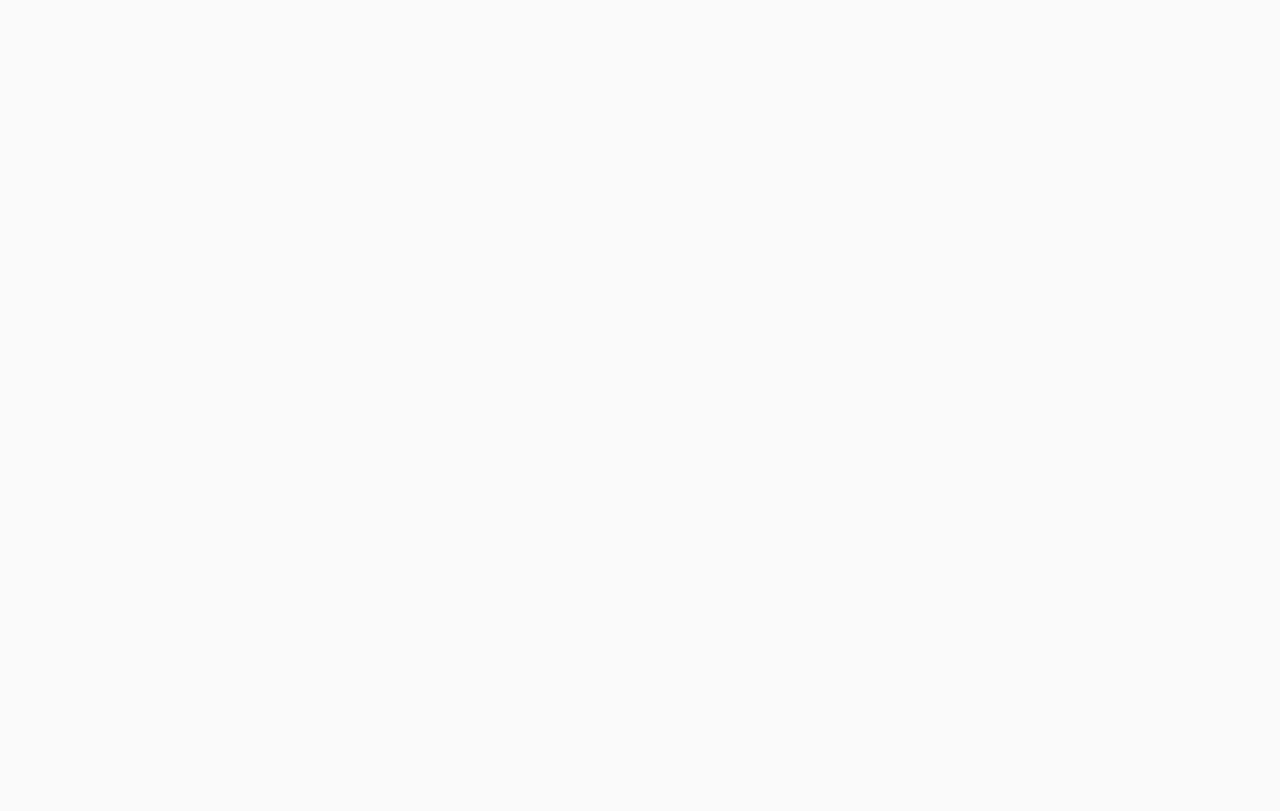
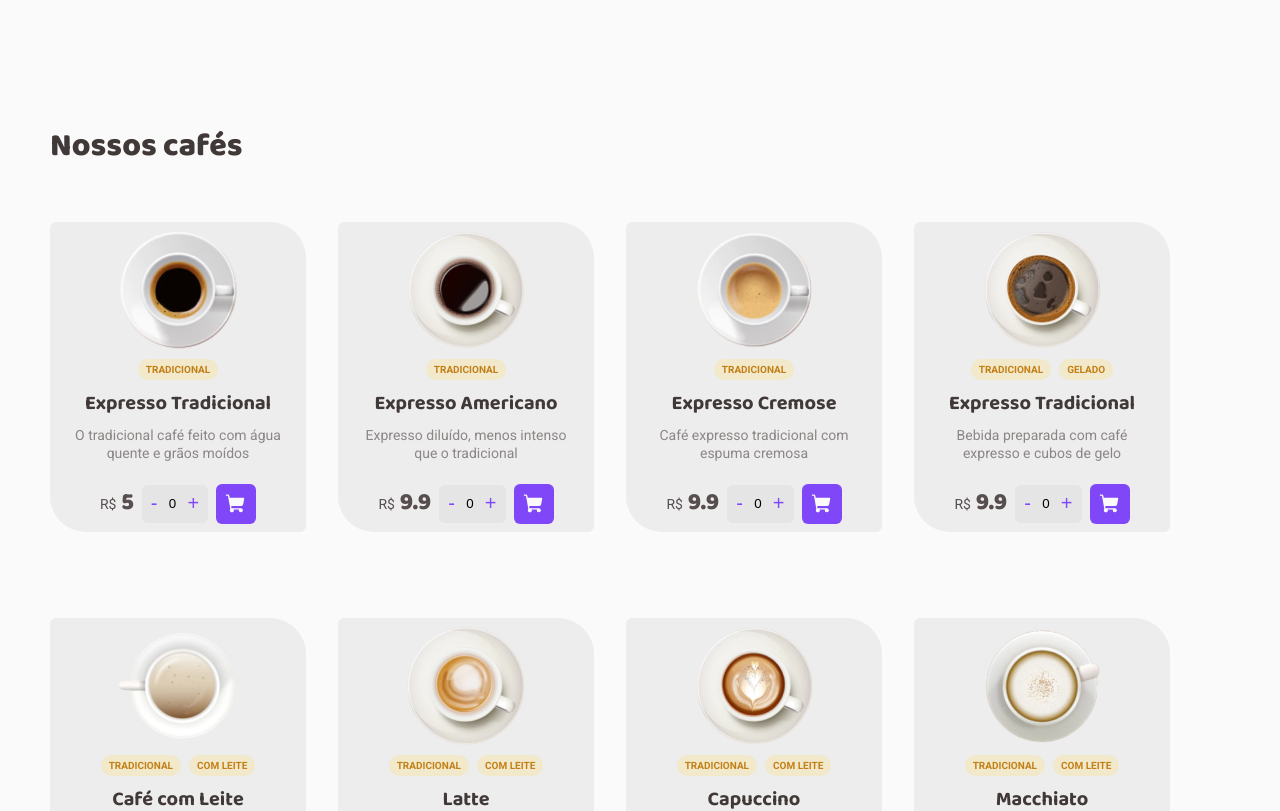
Before and after one commit to heitorgandolfi/coffee-delivery, a React (Vite) app: page / in a window 1280 px wide. Shown: the part 580-1391 px from the top of the page. Before the commit the page ends 800 px from the top, so only its background shows below. Built offline with nearby package versions, Linux system fonts and the light colour scheme.

Commit message:
feat: add MenuItems component

```diff
--- /dev/null
+++ b/src/components/menuItems/index.tsx
@@ -0,0 +1,26 @@
+import { mockData } from "../../data/mock/products";
+import { MenuItem } from "./item";
+import { MenuItemsContainer, SectionTitle, MenuItemsWrapper } from "./styles";
+
+export const MenuItems = () => {
+  return (
+    <MenuItemsContainer>
+      <SectionTitle>Nossos cafés</SectionTitle>
+
+      <MenuItemsWrapper>
+        {mockData.map((item) => (
+          <MenuItem
+            key={item.id}
+            id={item.id}
+            imageUrl={item.imageUrl}
+            props={item.props}
+            name={item.name}
+            description={item.description}
+            price={parseFloat(item.price.toFixed(2))}
+            quantity={item.quantity}
+          />
+        ))}
+      </MenuItemsWrapper>
+    </MenuItemsContainer>
+  );
+};
--- /dev/null
+++ b/src/components/menuItems/styles.ts
@@ -0,0 +1,35 @@
+import styled from "styled-components";
+
+export const MenuItemsContainer = styled.section`
+  display: flex;
+  flex-direction: column;
+  justify-content: space-evenly;
+  align-items: start;
+  flex-wrap: wrap;
+
+  max-width: 1180px;
+  width: 100%;
+
+  padding: 0 0 160px 0;
+  margin: 0 auto;
+  margin-top: 9.125rem;
+`;
+
+export const SectionTitle = styled.h2`
+  font-size: 2rem;
+  font-family: "Baloo 2";
+  font-weight: 800;
+  line-height: 41.6px;
+
+  color: ${({ theme }) => theme["tertiary-dark"]};
+`;
+
+export const MenuItemsWrapper = styled.article`
+  display: flex;
+  justify-content: start;
+  align-items: center;
+  flex-wrap: wrap;
+  gap: 2rem;
+
+  width: 100%;
+`;
--- a/src/pages/home/index.tsx
+++ b/src/pages/home/index.tsx
@@ -1,7 +1,11 @@
 import { HighlightArea } from "../../components/highlightArea";
+import { MenuItems } from "../../components/menuItems";
 
 export const HomeScreen = () => {
   return (
-    <HighlightArea />
-  )
+    <div>
+      <HighlightArea />
+      <MenuItems />
+    </div>
+  );
 };
```
